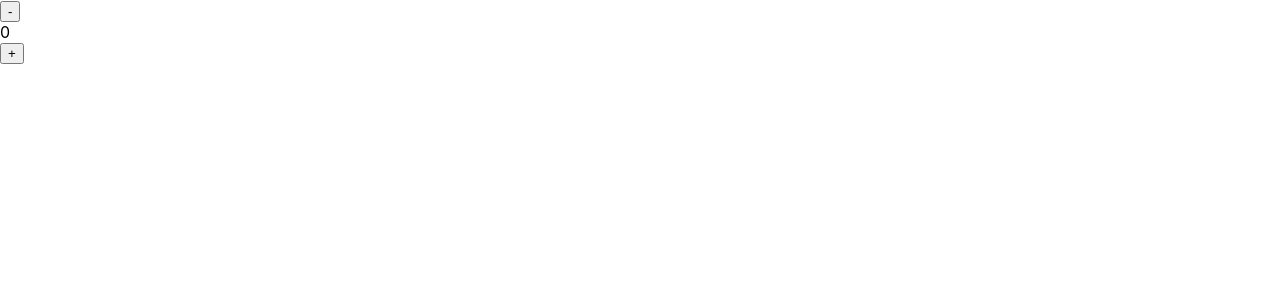
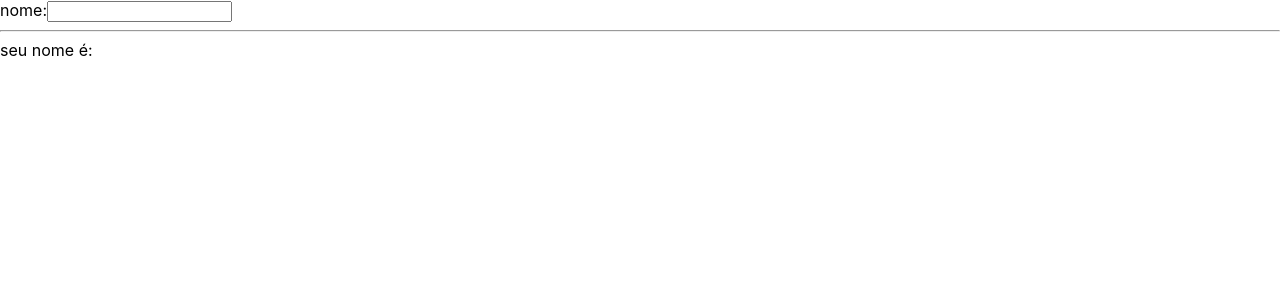
Before and after one commit to Washington95/projetos_react, a React (Vite) app in the folder react-vite/: page / in a window 1280 px wide. Shown: the top 300 px of the page. Built offline with nearby package versions, Linux system fonts and the light colour scheme.

Commit message:
criando um input com state

```diff
--- a/react-vite/src/App.tsx
+++ b/react-vite/src/App.tsx
@@ -1,24 +1,20 @@
-import { useState } from "react"
+import React, { useState } from "react"
 
 const App = () =>{
 
-  const [n, troca] = useState(0);
+  const [name, troca] = useState('');
 
-
-  const menos = () =>{
-    troca(n - 1);
+  const pegar = (e: React.ChangeEvent<HTMLInputElement>) =>{
+    troca(e?.target.value)
   }
 
-  const mais = () =>{
-    troca(n + 1)
-  }
 
   return(
     <div>
-     <button onClick={menos}>-</button>
-     <div>{n}</div>
-     <button onClick={mais}>+</button>
-
+     nome:
+     <input type="text" value={name} onChange={pegar} />
+     <hr />
+     seu nome é: {name}
     </div>
 
   )
```
